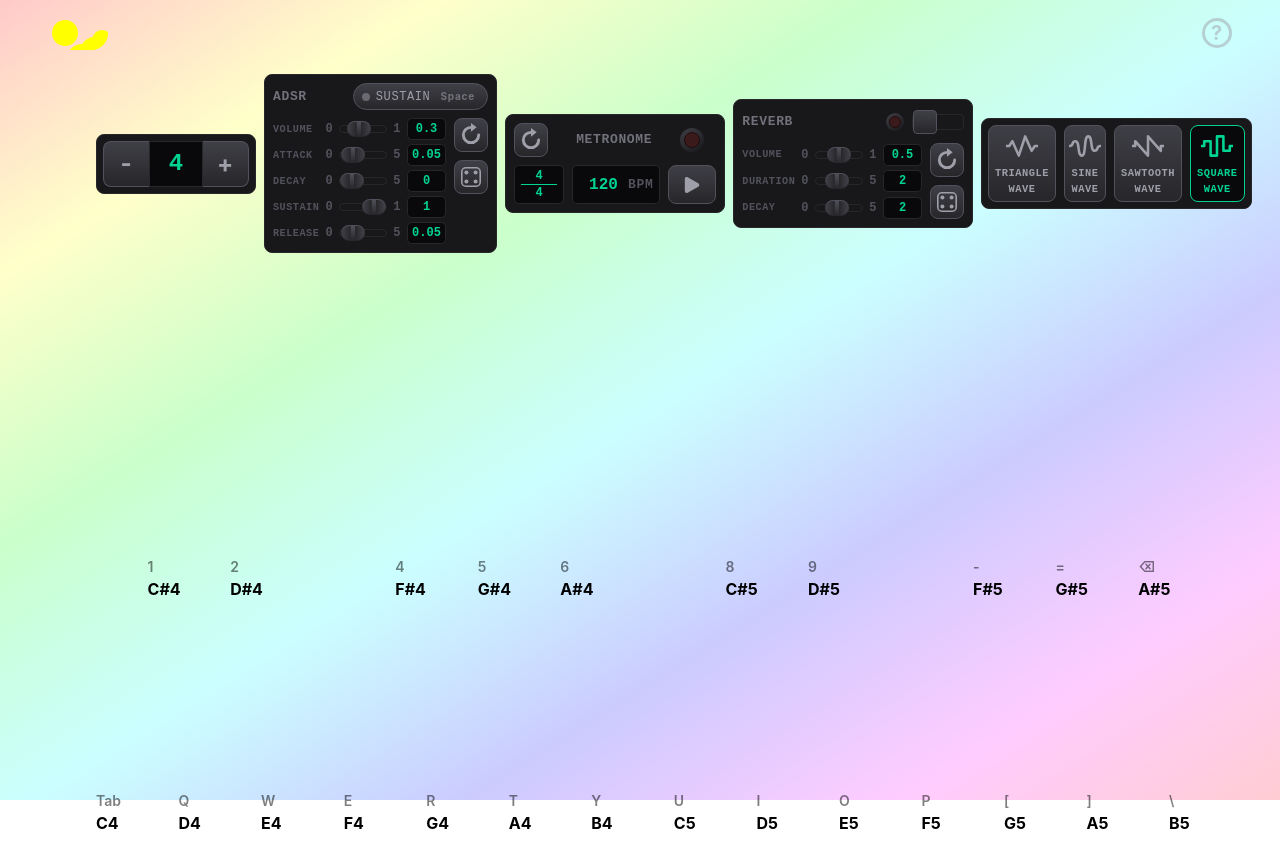
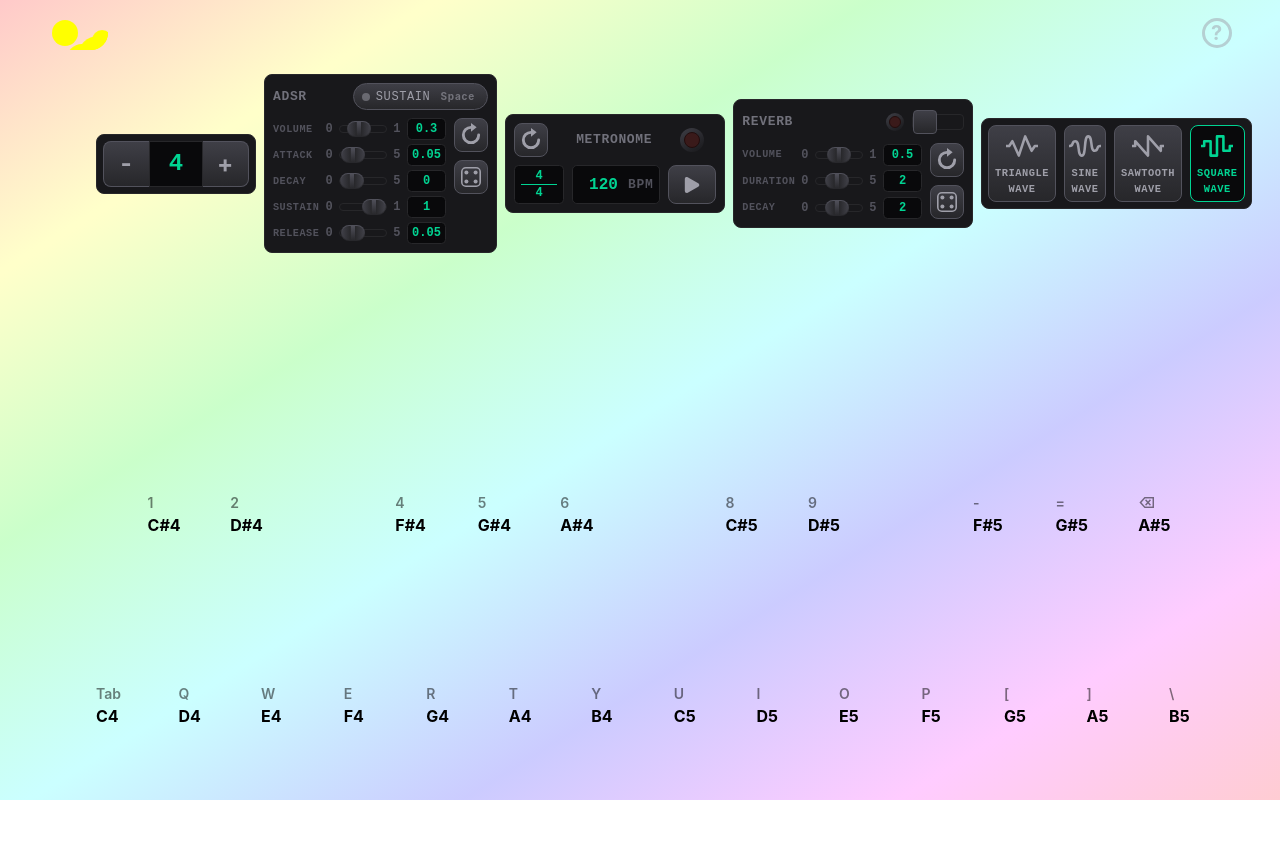
Before and after one commit to TamarWeiss/Virtual-Piano, a React (Vite) app: page / in a window 1280 px wide. After the commit the page ends 800 px from the top, so only its background shows below. Built offline with nearby package versions, Linux system fonts and the light colour scheme.

Commit message:
piano is now flex and not grid. set min height for piano keys

```diff
--- a/src/components/Piano.tsx
+++ b/src/components/Piano.tsx
@@ -65,7 +65,7 @@ const Piano = () => {
 
   return (
     <div
-      className='piano grid h-[75dvh] min-h-min min-w-min rounded-2xl gap-1 px-12'
+      className='piano flex flex-col grow min-h-min min-w-min rounded-2xl gap-1 px-12'
       style={{ '--white-key-count': whiteKeyCount } as React.CSSProperties}
     >
       <ControlPanel
@@ -76,7 +76,7 @@ const Piano = () => {
         onSustainRelease={onSustainRelease}
       />
 
-      <div className='flex'>
+      <div className='flex grow'>
         {keys.map(({ note, name, isBlack, text }) => (
           <button
             key={note}
--- a/src/styles/index.css
+++ b/src/styles/index.css
@@ -14,6 +14,8 @@ button {
 }
 
 .app {
+  height: 95dvh;
+
   &::before,
   &::after {
     content: '';
--- a/src/styles/piano.css
+++ b/src/styles/piano.css
@@ -8,6 +8,7 @@
 
 .white {
   flex: 1;
+  min-height: 10em;
   border: 1px solid var(--color-neutral-300);
   background: linear-gradient(to bottom, var(--color-neutral-200), var(--color-white));
   box-shadow:
```
